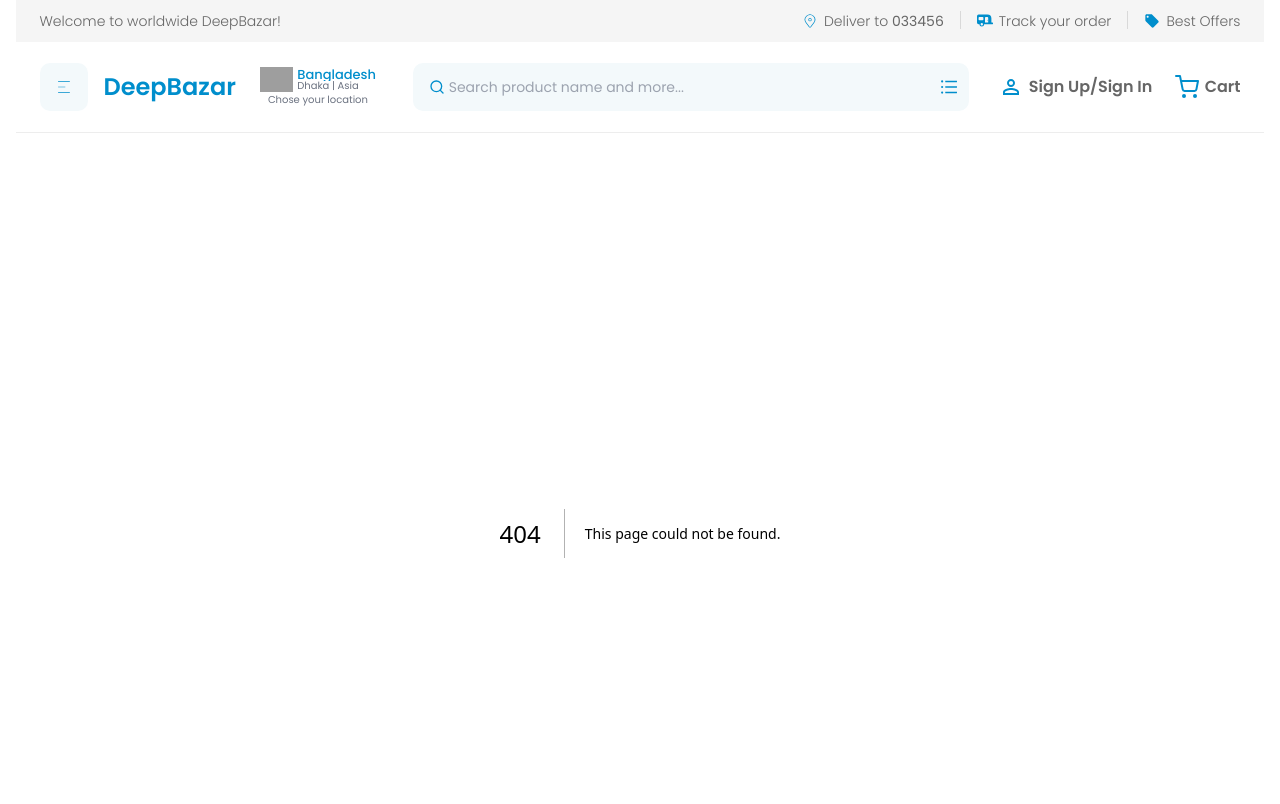
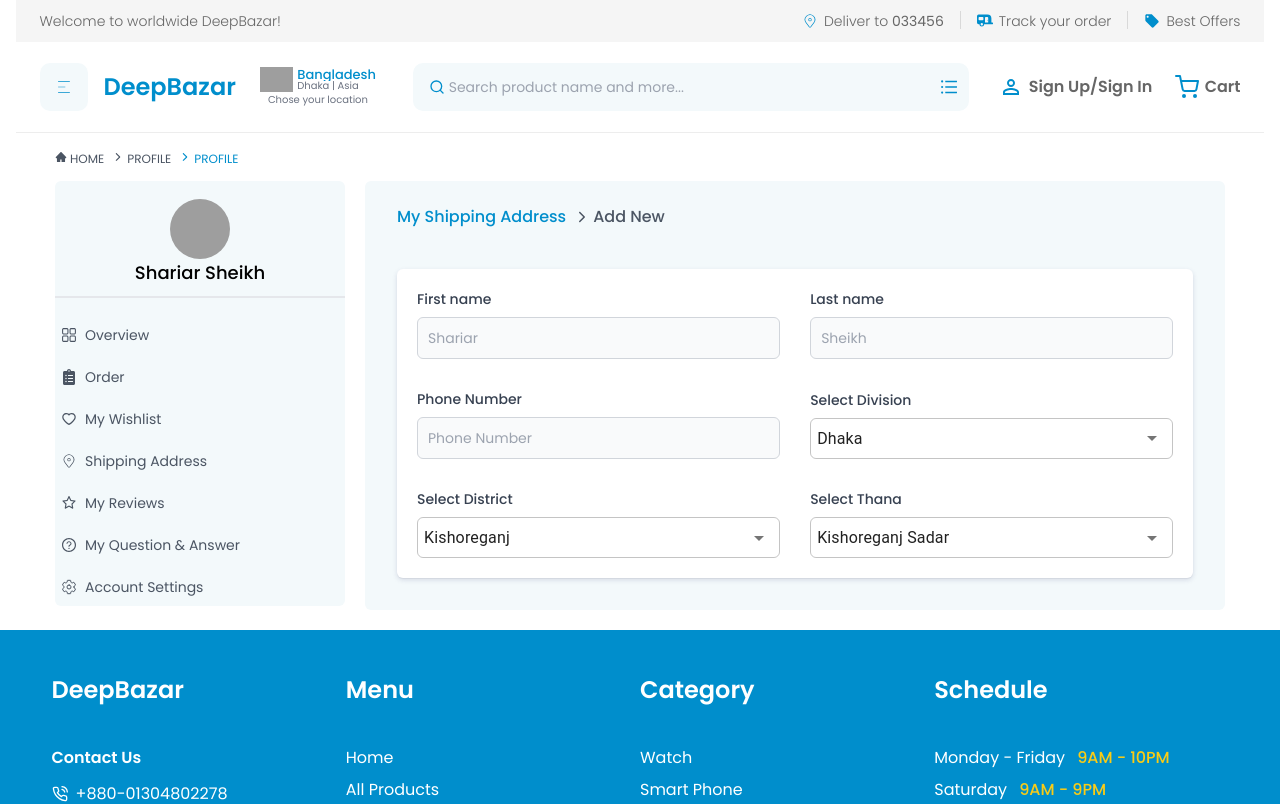
Before and after one commit to whitefog425dev/deepbazar, a Next.js app: page /profile/shipping-address/add-new in a window 1280 px wide. Before the commit this address had no page. Shown: the top 804 px of the page. Built offline with nearby package versions, Linux system fonts and the light colour scheme; grey boxes are pictures that could not be loaded.

Commit message:
shipping address data and input filtered done

```diff
--- a/package.json
+++ b/package.json
@@ -4,6 +4,9 @@
   "description": "This is a [Next.js](https://nextjs.org/) project bootstrapped with [`create-next-app`](https://github.com/vercel/next.js/tree/canary/packages/create-next-app).",
   "main": "next.config.js",
   "dependencies": {
+    "@emotion/react": "^11.11.1",
+    "@emotion/styled": "^11.11.0",
+    "@mui/material": "^5.14.8",
     "@reduxjs/toolkit": "^1.9.5",
     "@types/node": "20.5.7",
     "@types/react": "18.2.21",
--- a/src/app/globals.css
+++ b/src/app/globals.css
@@ -30,35 +30,3 @@
 .swiper-scrollbar-drag {
   background: #008ecc !important;
 }
-
-/* custom animation  */
-.leftRight_shake_animation_on_hover:hover {
-  animation: shakeAnimation 2s ease-in-out 2s 1 normal forwards;
-}
-@keyframes shakeAnimation {
-  0%,
-  100% {
-    transform: translateX(0);
-  }
-
-  10%,
-  30%,
-  50%,
-  70% {
-    transform: translateX(-10px);
-  }
-
-  20%,
-  40%,
-  60% {
-    transform: translateX(10px);
-  }
-
-  80% {
-    transform: translateX(8px);
-  }
-
-  90% {
-    transform: translateX(-8px);
-  }
-}
--- /dev/null
+++ b/src/app/profile/shipping-address/add-new/page.tsx
@@ -0,0 +1,17 @@
+'use client';
+import AddNewShippingAddress from '@/views/profile/shippingAddress/add-new';
+import { NextPage } from 'next';
+
+//-------------------------------------
+interface PageProps {}
+//-------------------------------------
+
+const Page: NextPage<PageProps> = () => {
+  return (
+    <div className="">
+      <AddNewShippingAddress />
+    </div>
+  );
+};
+
+export default Page;
--- a/src/fakeDB/shippingAddress.tsx
+++ b/src/fakeDB/shippingAddress.tsx
@@ -24,7 +24,6 @@
         id: 101,
         name: 'Dhaka',
         cities: [
-          [
           {
             id: 8001,
             name: 'Dhaka Kotwali',
@@ -45,7 +44,6 @@
             id: 8005,
             name: 'Paltan',
           },
-          ],
         ],
       },
       {
--- /dev/null
+++ b/src/views/profile/shippingAddress/add-new/index.tsx
@@ -0,0 +1,221 @@
+/* eslint-disable @typescript-eslint/ban-ts-comment */
+import shippingAddress from '@/fakeDB/shippingAddress';
+
+import Autocomplete from '@mui/material/Autocomplete';
+import TextField from '@mui/material/TextField';
+import Link from 'next/link';
+import { FC, useState } from 'react';
+import { IoIosArrowForward } from 'react-icons/io';
+//--------------------------------------------
+//--------------------------------------------
+
+const AddNewShippingAddress: FC = () => {
+  const [selectedDivisionLength, setSelectedDivisionLength] =
+    useState<number>(0);
+  const [selectedDistrictLength, setSelectedDistrictLength] =
+    useState<number>(7);
+  const [selectedThanaLength, setSelectedThanaLength] = useState<number>(0);
+
+  //
+  const selectDivisionHandler = (division: string) => {
+    const findIndex = shippingAddress.findIndex(
+      address => address.name === division
+    );
+    if (findIndex === 0 || findIndex > 0) {
+      setSelectedDistrictLength(0);
+      setSelectedDivisionLength(findIndex);
+    }
+  };
+
+  const selectDistrictHandler = (division: string) => {
+    const findIndex = shippingAddress[
+      selectedDivisionLength
+    ].districts.findIndex(address => address.name === division);
+
+    (findIndex === 0 || findIndex > 0) && setSelectedDistrictLength(findIndex);
+  };
+
+  const selectThanaHandler = (thana: string) => {
+    const findIndex = shippingAddress[selectedDivisionLength].districts[
+      selectedDistrictLength
+    ].cities.findIndex(address => address.name === thana);
+
+    (findIndex === 0 || findIndex > 0) && setSelectedThanaLength(findIndex);
+  };
+
+  return (
+    <div className="w-full h-full p-5 max-w-[1080px] mx-auto pt-3">
+      <header className="flex items-center space-x-2 text-gray-600 font-medium">
+        <Link
+          href="/profile/shipping-address"
+          className="hover:underline text-primary"
+        >
+          <h1>My Shipping Address</h1>
+        </Link>
+        <div className="flex items-center">
+          <IoIosArrowForward />
+          <span className="ml-[3px]">Add New</span>
+        </div>
+      </header>
+
+      <div className="w-full h-full p-5 bg-white mt-10 rounded-[6px] shadow-[rgba(50,_50,_105,_0.15)_0px_2px_5px_0px,_rgba(0,_0,_0,_0.05)_0px_1px_1px_0px]">
+        <form className="w-full">
+          <div className="flex items-center justify-between">
+            <div className="w-[48%]">
+              <label
+                htmlFor=""
+                className="block mb-2 text-sm font-medium text-gray-700"
+              >
+                First name
+              </label>
+              <input
+                type="text"
+                className="bg-gray-50 border border-gray-300 text-gray-700 text-sm rounded-[6px] focus:outline-blue-500 block w-full p-2.5"
+                placeholder="Shariar"
+                required
+              />
+            </div>
+            <div className="w-[48%]">
+              <label
+                htmlFor="Email"
+                className="block mb-2 text-sm font-medium text-gray-700"
+              >
+                Last name
+              </label>
+              <input
+                type="email"
+                className="bg-gray-50 border border-gray-300 text-gray-700 text-sm rounded-[6px] focus:outline-blue-500 block w-full p-2.5"
+                placeholder="Sheikh"
+                required
+              />
+            </div>
+          </div>
+
+          <div className="flex items-center justify-between mt-[30px]">
+            <div className="w-[48%]">
+              <label
+                htmlFor=""
+                className="block mb-2 text-sm font-medium text-gray-700"
+              >
+                Phone Number
+              </label>
+              <input
+                type="text"
+                className="bg-gray-50 border border-gray-300 text-gray-700 text-sm rounded-[6px] focus:outline-blue-500 block w-full p-2.5"
+                placeholder="Phone Number"
+                required
+              />
+            </div>
+            <div className="w-[48%]">
+              <label
+                htmlFor=""
+                className="block mb-2 text-sm font-medium text-gray-700"
+              >
+                Select Division
+              </label>
+
+              <Autocomplete
+                id="division-id"
+                sx={{
+                  '& .MuiInputBase-root': {
+                    width: '100%',
+                    maxHeight: 41,
+                    borderRadius: '6px',
+                    padding: '2px',
+                    ':hover': {
+                      outline: 'none',
+                      border: 'none',
+                    },
+                  },
+                }}
+                defaultValue={shippingAddress[0].name}
+                value={shippingAddress[selectedDivisionLength].name}
+                options={shippingAddress.map(address => address.name)}
+                renderInput={params => <TextField {...params} />}
+                //@ts-expect-error
+                onChange={(_event, value: string) =>
+                  selectDivisionHandler(value)
+                }
+              />
+            </div>
+          </div>
+
+          <div className="flex items-center justify-between mt-[30px]">
+            <div className="w-[48%]">
+              <label
+                htmlFor=""
+                className="block mb-2 text-sm font-medium text-gray-700"
+              >
+                Select District
+              </label>
+              <Autocomplete
+                id="district-id"
+                sx={{
+                  '& .MuiInputBase-root': {
+                    width: '100%',
+                    maxHeight: 41,
+                    borderRadius: '6px',
+                    padding: '2px',
+                    ':hover': {
+                      outline: 'none',
+                      border: 'none',
+                    },
+                  },
+                }}
+                value={
+                  shippingAddress[selectedDivisionLength].districts[
+                    selectedDistrictLength
+                  ].name
+                }
+                options={shippingAddress[selectedDivisionLength].districts.map(
+                  address => address.name
+                )}
+                renderInput={params => <TextField {...params} />}
+                //@ts-expect-error
+                onChange={(_event, value: string) =>
+                  selectDistrictHandler(value)
+                }
+              />
+            </div>
+            <div className="w-[48%]">
+              <label
+                htmlFor=""
+                className="block mb-2 text-sm font-medium text-gray-700"
+              >
+                Select Thana
+              </label>
+              <Autocomplete
+                id="thana-id"
+                sx={{
+                  '& .MuiInputBase-root': {
+                    width: '100%',
+                    maxHeight: 41,
+                    borderRadius: '6px',
+                    padding: '2px',
+                    ':hover': {
+                      outline: 'none',
+                      border: 'none',
+                    },
+                  },
+                }}
+                value={
+                  shippingAddress[selectedDivisionLength].districts[
+                    selectedDistrictLength
+                  ].cities[selectedThanaLength].name
+                }
+                options={shippingAddress[selectedDivisionLength].districts[
+                  selectedDistrictLength
+                ].cities.map(address => address.name)}
+                renderInput={params => <TextField {...params} />}
+                //@ts-expect-error
+                onChange={(_event, value: string) => selectThanaHandler(value)}
+              />
+            </div>
+          </div>
+        </form>
+      </div>
+    </div>
+  );
+};
+
+export default AddNewShippingAddress;
--- a/src/views/profile/shippingAddress/index.tsx
+++ b/src/views/profile/shippingAddress/index.tsx
@@ -1,16 +1,28 @@
+import { useRouter } from 'next/navigation';
 import { FC } from 'react';
+import { BiPlus } from 'react-icons/bi';
 import { CiLocationOn } from 'react-icons/ci';
 import { FiEdit } from 'react-icons/fi';
 import { MdDeleteOutline } from 'react-icons/md';
 
 const ShippingAddress: FC = () => {
+  const route = useRouter();
+
+  const addNewHandler = () => route.push('/profile/shipping-address/add-new');
   return (
-    <div className="max-w-full px-[34px] py-0">
-      <header className="">
+    <div className="w-full h-full p-5 max-w-[1080px] mx-auto pt-3">
+      <header className="flex items-center justify-between">
         <h1 className="text-gray-600 font-medium">My Shipping Address</h1>
+        <button
+          onClick={addNewHandler}
+          className="px-[16px] py-[6px] border border-primary flex items-center rounded-[6px] text-primary hover:text-white font-bold text-sm hover:bg-primary active:scale-95 duration-200"
+        >
+          <BiPlus className="ml-2" />
+          <span>Add New</span>
+        </button>
       </header>
 
-      <div className="w-full h-full p-5 bg-white mt-10 rounded-[6px]">
+      <div className="w-full h-full p-5 bg-white mt-10 rounded-[6px] shadow-[rgba(50,_50,_105,_0.15)_0px_2px_5px_0px,_rgba(0,_0,_0,_0.05)_0px_1px_1px_0px]">
         {/* if not wishlist_item exits  */}
 
         <div className="flex items-center flex-wrap justify-between gap-y-4">
--- a/src/views/profile/wishlist/index.tsx
+++ b/src/views/profile/wishlist/index.tsx
@@ -55,7 +55,7 @@
 
 const Wishlist: React.FC = () => {
   return (
-    <div className="max-w-full px-[34px] py-0">
+    <div className="w-full h-full p-5 max-w-[1080px] mx-auto pt-3">
       <header className="">
         <h1 className="text-gray-600 font-medium">My Wishlist</h1>
       </header>
--- a/tailwind.config.js
+++ /dev/null
@@ -1,16 +0,0 @@
-/** @type {import('tailwindcss').Config} */
-module.exports = {
-  content: ['./src/**/*.{js,ts,jsx,tsx}'],
-  theme: {
-    extend: {
-      colors: {
-        primary: '#008ECC',
-        primaryLight: '#f3f9fb',
-      },
-      fontFamily: {
-        poppins: ['Poppins', 'sans-serif'],
-      },
-    },
-  },
-  plugins: [],
-};
```
Also changed, not shown: 1 other file (tests, documents, lock files or other folders). Lines whose indentation alone changed are shown as unchanged.
